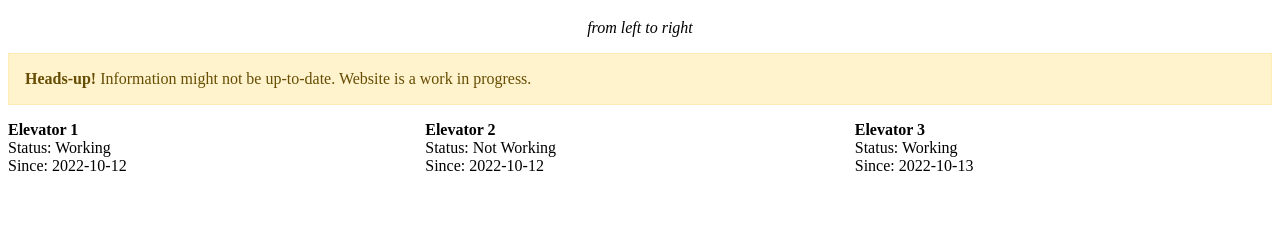
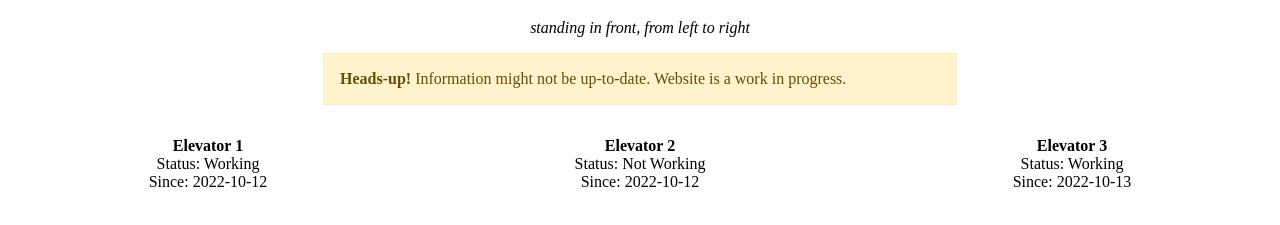
Before and after one commit to stieltjescode/elevators, a plain HTML site: page index.html in a window 1280 px wide. Shown: the part 61-286 px from the top of the page. Drawn offline with Linux system fonts and the light colour scheme.

Commit message:
Update index.html

```diff
--- a/index.html
+++ b/index.html
@@ -6,22 +6,35 @@
     <title>Stieltjesweg - Elevators</title>
     <style>
       .alert {
-        padding: 1rem;
         background-color: rgb(255, 243, 205);
         border: 1px solid rgb(255, 236, 181);
         color: rgb(102, 77, 3);
+        max-width: 600px;
+        margin-left: auto;
+        margin-right: auto;
+        margin-bottom: 1rem;
+        padding: 1rem;
       }
       .grid-container {
         display: grid;
-        grid-template-columns: auto auto auto;
+        grid-template-columns: repeat(auto-fit, minmax(200px, 1fr));
+        column-gap: 2rem;
       }
-      .grid-item {}
+      .grid-item {
+        padding: 1rem 0;
+        min-width: 200px;
+        text-align: center;
+      }
+
+      .grid-item > p:first-of-type, .grid-item > p:last-of-type {
+        margin: 0;
+      }
     </style>
   </head>
   <body>
     <center>
       <h1>Stieltjesweg Elevators</h1>
-      <p><i>from left to right</i></p>
+      <p><i>standing in front, from left to right</i></p>
     </center>
     <div class="alert">
       <strong>Heads-up!</strong> Information might not be up-to-date. Website is a work in progress.
```
